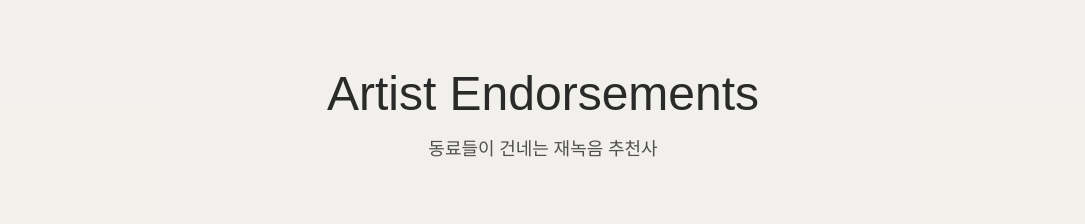
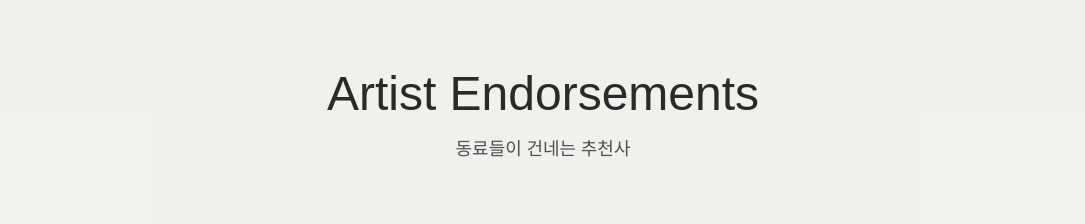
Before and after one commit to hwangtab/huckleberryfinn-epk, a Next.js app: page / in a window 1280 px wide. Shown: the part 9800-10024 px from the top of the page, without its empty margins (97-1182 px from the left). Built offline with nearby package versions, Linux system fonts and the light colour scheme; a web font is replaced by a local one.

Commit message:
chore: Trim endorsements message

```diff
--- a/app/_components/SectionReviews.tsx
+++ b/app/_components/SectionReviews.tsx
@@ -42,7 +42,7 @@ export default function SectionReviews() {
             Artist Endorsements
           </Heading>
           <p className="text-lg text-hbf-charcoal-light">
-            동료들이 건네는 재녹음 추천사
+            동료들이 건네는 추천사
           </p>
         </motion.div>
 
```
